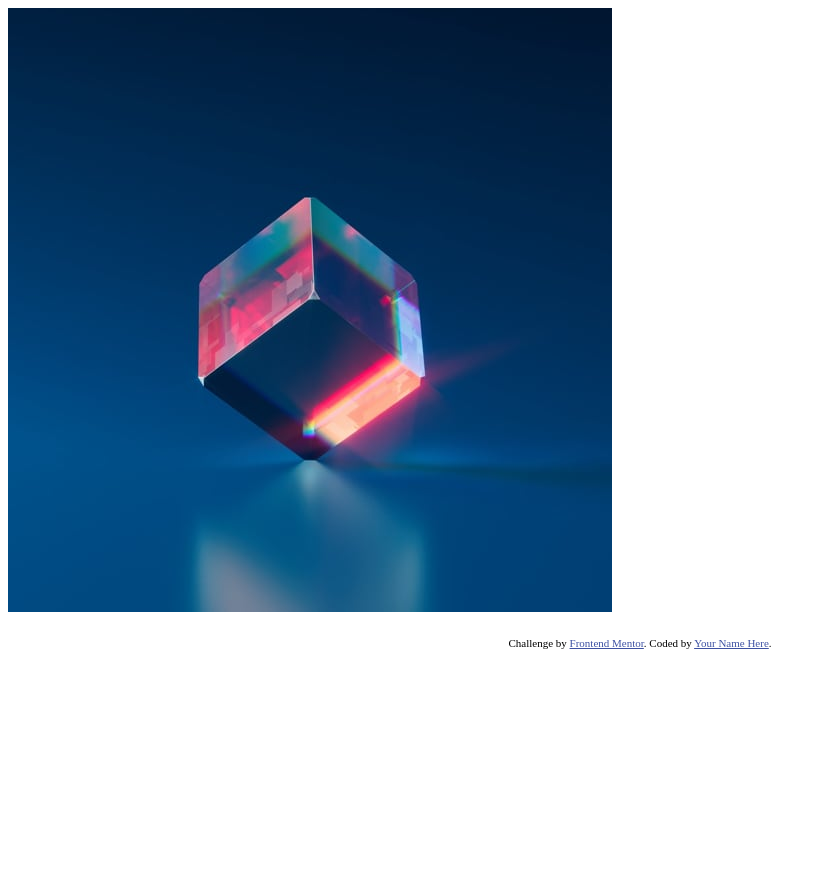
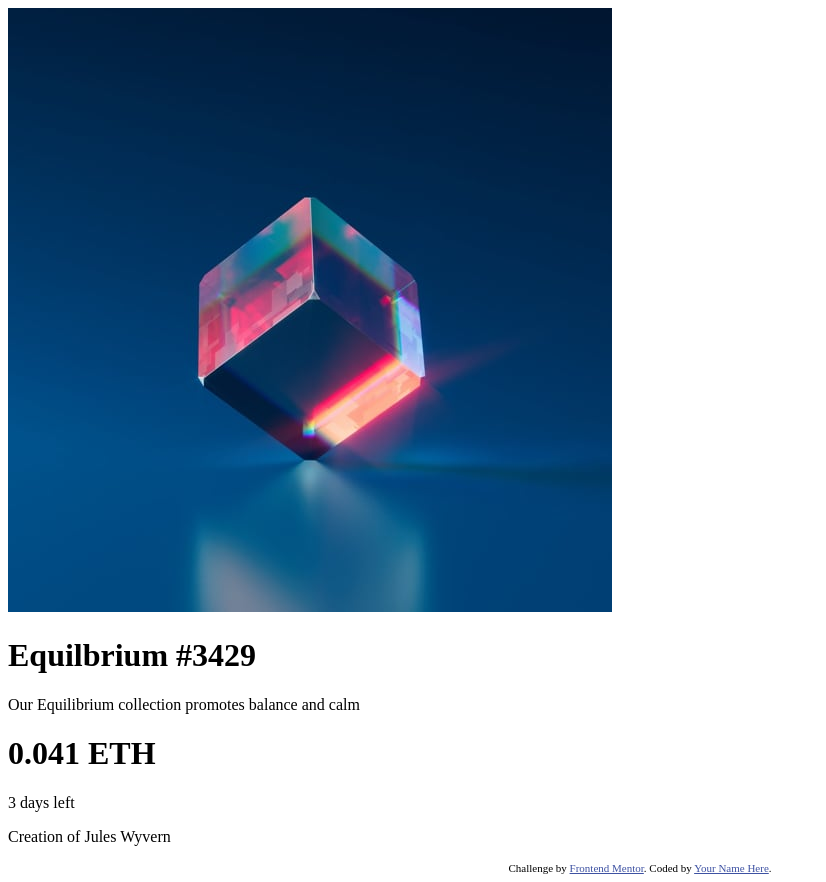
Before and after one commit to iprinceroyy/NFT-preview-card, a plain HTML site: page index.html in a window 1280 px wide. Shown: the whole page, without its empty margins (0-826 px from the left). Before the commit the page ends 800 px from the top, so only its background shows below. Drawn offline with Linux system fonts and the light colour scheme.

Commit message:
card contents added

```diff
--- a/css/style.css
+++ b/css/style.css
@@ -11,6 +11,8 @@ body {
 
 .container {
     background: hsl(216, 50%, 16%);
+    display: flex;
+    flex-direction: column;
     align-items: center;
     justify-items: center;
     text-align: center;
--- a/index.html
+++ b/index.html
@@ -29,10 +29,15 @@
             <div class="image-equilibrium">
                 <img src="assets/images/image-equilibrium.jpg" alt="equilibrium-img" /></div>
             <div class="description">
-                <h1></h1>
-                <p></p>
-                <div class="balance"></div>
-                <div class="author"></div>
+                <h1>Equilbrium #3429</h1>
+                <p>Our Equilibrium collection promotes balance and calm</p>
+                <div class="balance">
+                    <h1>0.041 ETH</h1>
+                    <p>3 days left</p>
+                </div>
+                <div class="author">
+                    <p>Creation of Jules Wyvern</p>
+                </div>
             </div>
         </div>
     </main>
```
